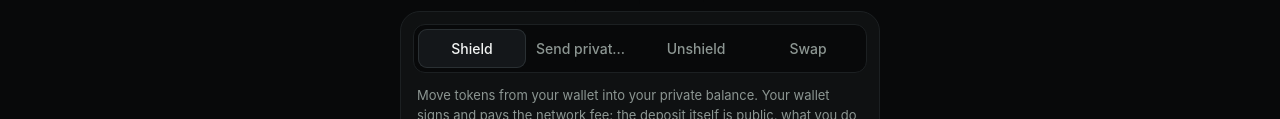
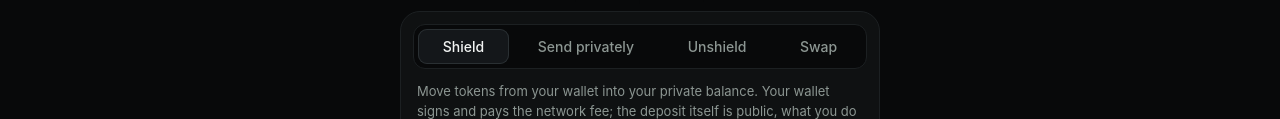
Before and after one commit to bandit-md/DankSwap, a website: page private.html in a window 1280 px wide. Shown: the part 595-714 px from the top of the page. Drawn offline with Linux system fonts and the light colour scheme; no server answers.

Commit message:
WIP Phase 2: private pool styles
Co-Authored-By: Claude Opus 5.5 <noreply@anthropic.com>
Claude-Session: https://claude.ai/code/session_018xcESwJYjox8VQthsf1p6X

```diff
--- a/assets/css/site.css
+++ b/assets/css/site.css
@@ -351,7 +351,7 @@ small.warn { color: var(--warn); }
 .pv-addr-row code { flex: 1; min-width: 0; font-size: 12px; color: var(--text); background: var(--bg); border: 1px solid var(--line); border-radius: 10px; padding: 8px 10px; overflow-wrap: anywhere; word-break: break-all; user-select: all; }
 .pv-actions { padding: 12px; }
 .pv-tabs { display: flex; gap: 4px; background: var(--bg); border: 1px solid var(--line); border-radius: 12px; padding: 4px; margin-bottom: 12px; }
-.pv-tabs [role='tab'] { flex: 1; min-width: 0; border: 0; background: transparent; color: var(--muted); padding: 9px 6px; border-radius: 9px; font-size: 14px; font-weight: 500; white-space: nowrap; overflow: hidden; text-overflow: ellipsis; }
+.pv-tabs [role='tab'] { flex: 1 1 auto; min-width: 0; border: 0; background: transparent; color: var(--muted); padding: 9px 6px; border-radius: 9px; font-size: 14px; font-weight: 500; line-height: 1.25; overflow-wrap: anywhere; }
 .pv-tabs [role='tab']:hover { color: var(--text); }
 .pv-tabs [role='tab'][aria-selected='true'] { background: var(--surface-2); color: var(--text); box-shadow: inset 0 0 0 1px var(--line-2); }
 .pv-desc { margin: 0 4px 12px; color: var(--muted); font-size: 13px; line-height: 1.55; }
```
